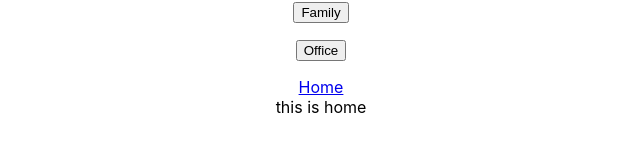
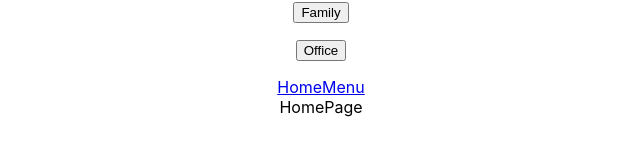
Before and after one commit to mithunprem99/simpleTodoreact, a React (Create React App) app: page /home in a window 1280 px wide. Shown: the part 209-364 px from the top of the page, without its empty margins (319-959 px from the left). Built offline with nearby package versions, Linux system fonts and the light colour scheme; no server answers.

Commit message:
Added pages and link need some updates and got stuck

```diff
--- a/src/App.js
+++ b/src/App.js
@@ -7,6 +7,7 @@
 import { Route, BrowserRouter as Router, Routes } from 'react-router-dom';
 import { Menu } from './Component/Menu';
 import { Link } from 'react-router-dom';
+import { HomePage } from './pages/HomePage';
 
 
 function App() {
@@ -107,11 +108,12 @@
       <div className='routes'>
         <Router>
 
-        <Link to='/home'>Home</Link>
+        <Link to='/homepage'>Home</Link>
+        <Link to='/menu'>Menu</Link>
 
 
           <Routes>
-            <Route path="/home" element={<Home />} />
+            <Route path="/home" element={<HomePage />} />
             <Route path='/menu' element={<Menu />} />
             <Route path='*' element={<h1> Error page not found</h1>} />
 
--- /dev/null
+++ b/src/pages/HomePage.js
@@ -0,0 +1,7 @@
+import React from 'react'
+
+export const HomePage = () => {
+  return (
+    <div>HomePage</div>
+  )
+}
```
